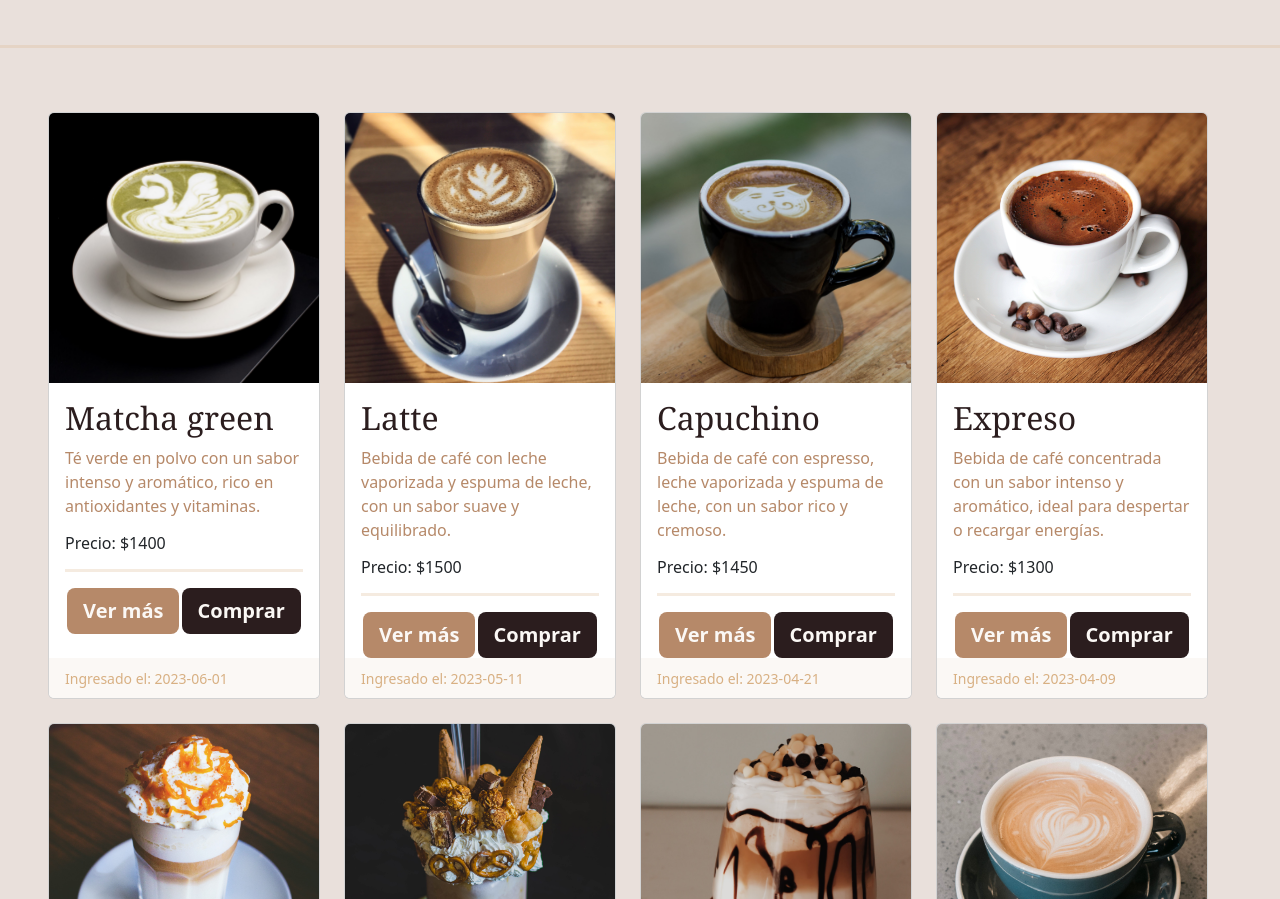
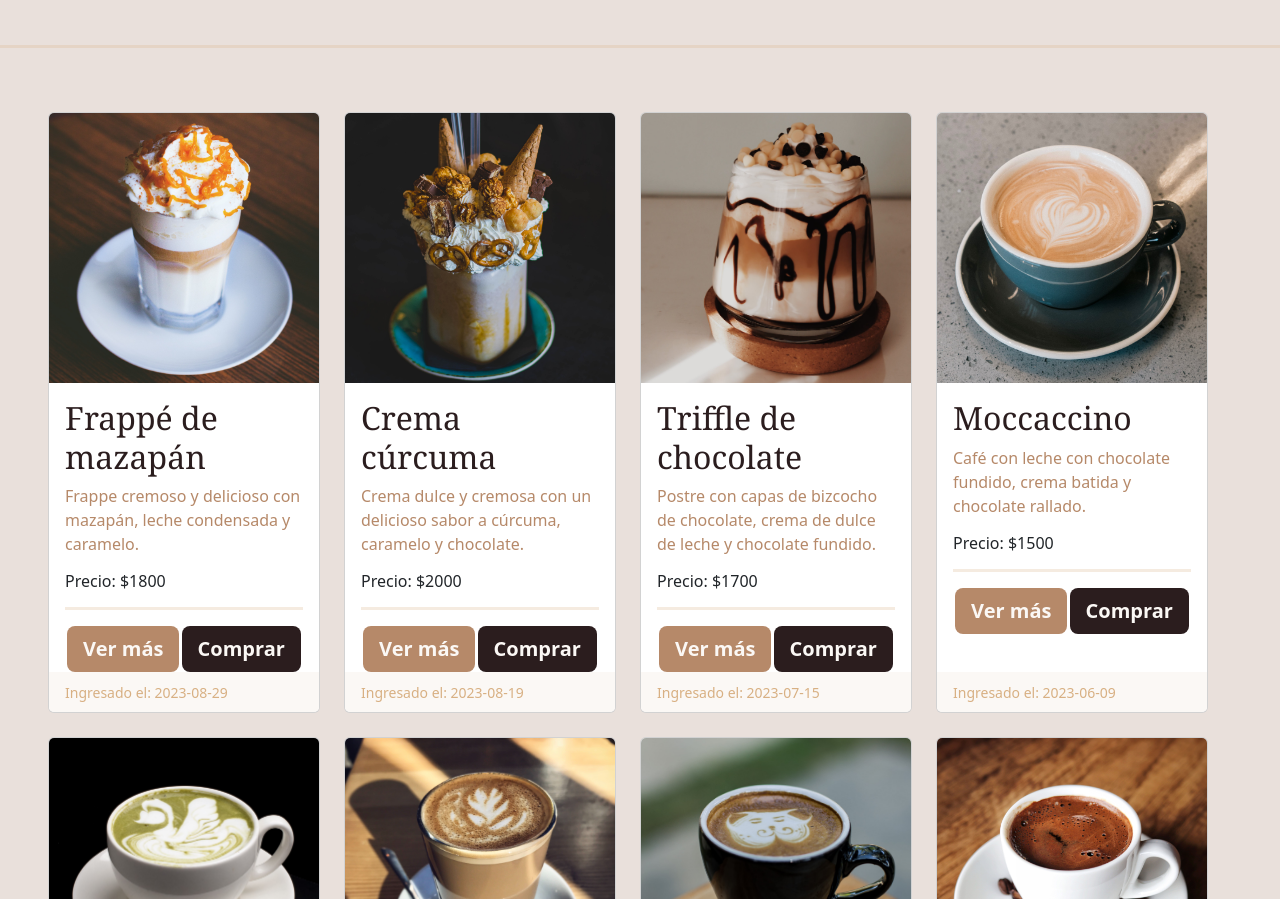
Before and after one commit to Lafsitoo/Brewtiful-Coffee, a plain HTML site: page index.html in a window 1280 px wide. Shown: the part 771-1670 px from the top of the page. Drawn offline with nearby package versions, Linux system fonts and the light colour scheme.

Commit message:
delete products hardcode

```diff
--- a/index.html
+++ b/index.html
@@ -168,125 +168,7 @@
       <hr />
       <!-- Cards Group -->
       <section class="row row-cols-1 row-cols-lg-4 row-cols-md-2 g-4 p-5 container-fluid" id="product-container">
-        <div class="col">
-          <div class="card h-100">
-            <img
-              src="/assets/images/matcha-green.jpg"
-              class="card-img-top"
-              alt="Matcha green"
-            />
-            <div class="card-body">
-              <h5 class="title-card">Matcha green</h5>
-              <p class="subtitle-card">
-                Té verde en polvo con un sabor intenso y aromático, rico en
-                antioxidantes y vitaminas.
-              </p>
-              <h6 class="card-text">Precio: $1400</h6>
-              <hr />
-              <div class="d-flex justify-content-evenly">
-                <a href="#" class="read-more-button btn btn-primary btn-lg"
-                  >Ver más</a
-                >
-                <a href="#" class="buy-now-button btn btn-success btn-lg"
-                  >Comprar</a
-                >
-              </div>
-            </div>
-            <div class="card-footer">
-              <small class="text-date">Ingresado el: 2023-06-01</small>
-            </div>
-          </div>
-        </div>
 
-        <div class="col">
-          <div class="card h-100">
-            <img
-              src="/assets/images/latte.jpg"
-              class="card-img-top"
-              alt="Latte"
-            />
-            <div class="card-body">
-              <h5 class="title-card">Latte</h5>
-              <p class="subtitle-card">
-                Bebida de café con leche vaporizada y espuma de leche, con un
-                sabor suave y equilibrado.
-              </p>
-              <h6 class="card-text">Precio: $1500</h6>
-              <hr />
-              <div class="d-flex justify-content-evenly">
-                <a href="#" class="read-more-button btn btn-primary btn-lg"
-                  >Ver más</a
-                >
-                <a href="#" class="buy-now-button btn btn-success btn-lg"
-                  >Comprar</a
-                >
-              </div>
-            </div>
-            <div class="card-footer">
-              <small class="text-date">Ingresado el: 2023-05-11</small>
-            </div>
-          </div>
-        </div>
-
-        <div class="col">
-          <div class="card h-100">
-            <img
-              src="/assets/images/capuchino.jpg"
-              class="card-img-top"
-              alt="Capuchino"
-            />
-            <div class="card-body">
-              <h5 class="title-card">Capuchino</h5>
-              <p class="subtitle-card">
-                Bebida de café con espresso, leche vaporizada y espuma de leche,
-                con un sabor rico y cremoso.
-              </p>
-              <h6 class="card-text">Precio: $1450</h6>
-              <hr />
-              <div class="d-flex justify-content-evenly">
-                <a href="#" class="read-more-button btn btn-primary btn-lg"
-                  >Ver más</a
-                >
-                <a href="#" class="buy-now-button btn btn-success btn-lg"
-                  >Comprar</a
-                >
-              </div>
-            </div>
-            <div class="card-footer">
-              <small class="text-date">Ingresado el: 2023-04-21</small>
-            </div>
-          </div>
-        </div>
-
-        <div class="col">
-          <div class="card h-100">
-            <img
-              src="/assets/images/expreso.jpg"
-              class="card-img-top"
-              alt="Expreso"
-            />
-            <div class="card-body">
-              <h5 class="title-card">Expreso</h5>
-              <p class="subtitle-card">
-                Bebida de café concentrada con un sabor intenso y aromático,
-                ideal para despertar o recargar energías.
-              </p>
-              <h6 class="card-text">Precio: $1300</h6>
-              <hr />
-              <div class="d-flex justify-content-evenly">
-                <a href="#" class="read-more-button btn btn-primary btn-lg"
-                  >Ver más</a
-                >
-                <a href="#" class="buy-now-button btn btn-success btn-lg"
-                  >Comprar</a
-                >
-              </div>
-            </div>
-            <div class="card-footer">
-              <small class="text-date">Ingresado el: 2023-04-09</small>
-            </div>
-          </div>
-        </div>
       </section>
 
       <!-- Services -->
```
